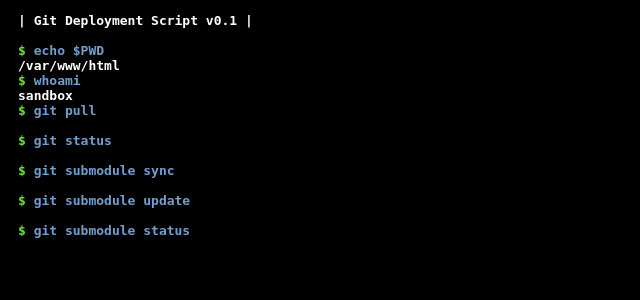
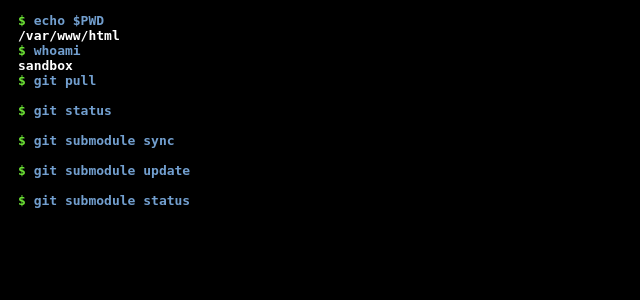
Before and after one commit to burnflare/CrowdBuy, a PHP site: page /deploy.php in a window 1280 px wide. Shown: the top 300 px of the page, without its empty margins (0-640 px from the left). Run offline with PHP 8.4, Linux system fonts and the light colour scheme.

Commit message:
Deploy fixes

```diff
--- a/deploy.php
+++ b/deploy.php
@@ -29,8 +29,6 @@
 </head>
 <body style="background-color: #000000; color: #FFFFFF; font-weight: bold; padding: 0 10px;">
 <pre>
-| Git Deployment Script v0.1 |
-
 <?php echo $output; ?>
 </pre>
 </body>
```
Also changed, not shown: 1 other file.
